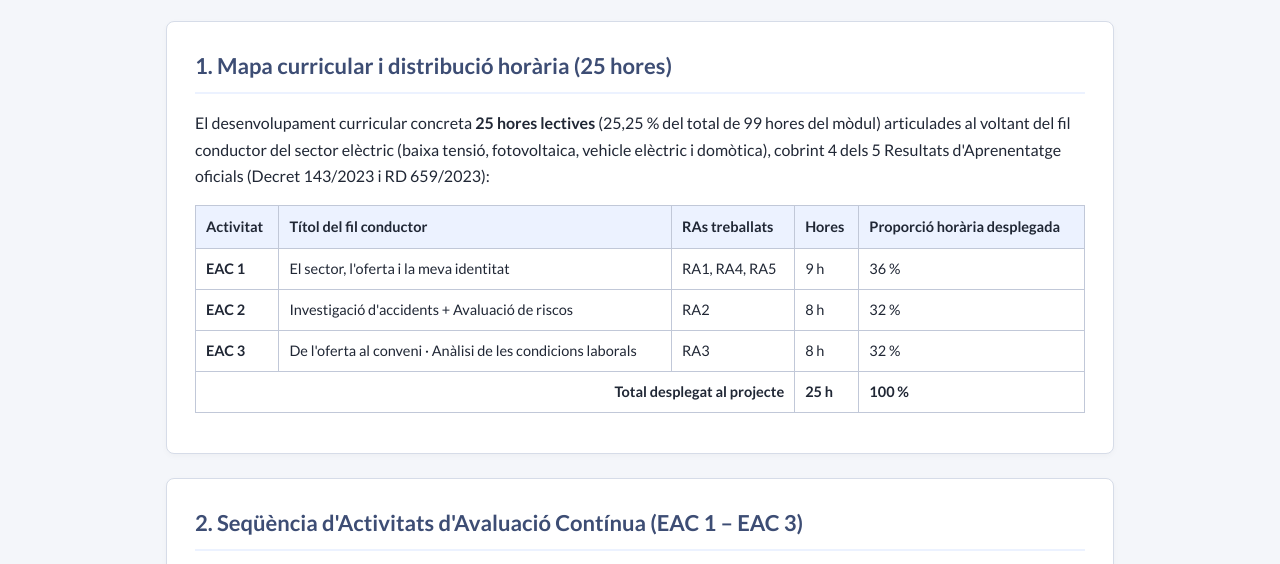
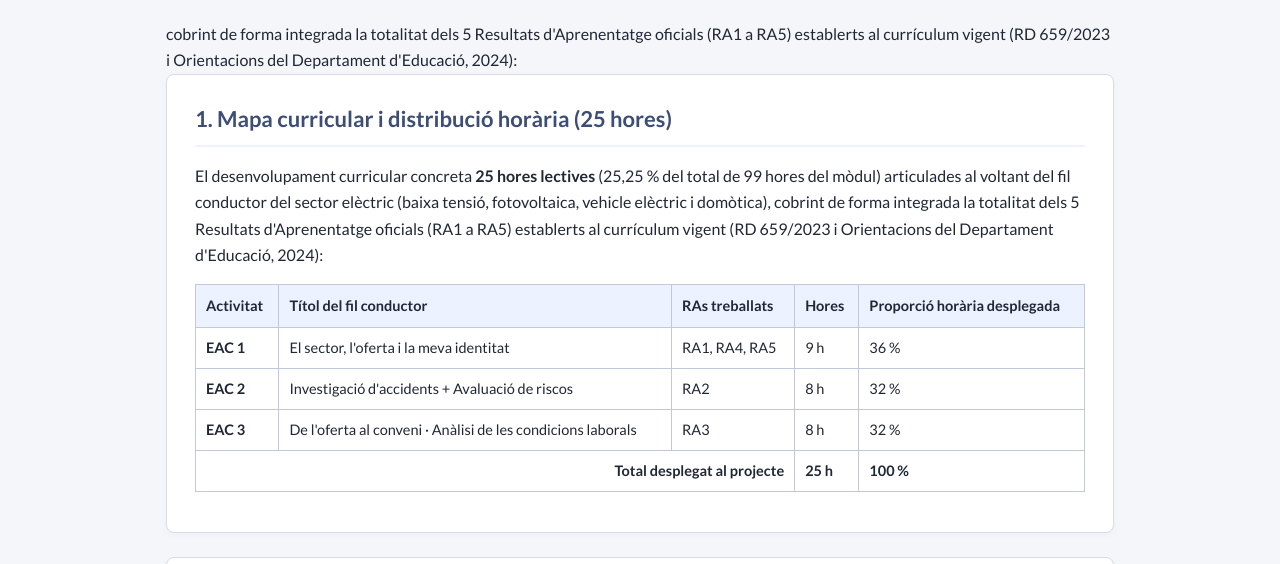
Before and after one commit to dizquie4-sys/projecte-ipo-i, a plain HTML site: page repo_final/part2/index.html in a window 1280 px wide. Shown: the part 213-777 px from the top of the page. Drawn offline with Linux system fonts and the light colour scheme.

Commit message:
Update index.html

```diff
--- a/repo_final/part2/index.html
+++ b/repo_final/part2/index.html
@@ -223,10 +223,10 @@
     </div>
   </header>
 
-  <!-- TAULA RESUM DE DISTRIBUCIÓ HORÀRIA I RAs -->
+  <!-- TAULA RESUM DE DISTRIBUCIÓ HORÀRIA I RAs -->cobrint de forma integrada la totalitat dels 5 Resultats d'Aprenentatge oficials (RA1 a RA5) establerts al currículum vigent (RD 659/2023 i Orientacions del Departament d'Educació, 2024):
   <section class="section-card">
     <h2>1. Mapa curricular i distribució horària (25 hores)</h2>
-    <p>El desenvolupament curricular concreta <strong>25 hores lectives</strong> (25,25 % del total de 99 hores del mòdul) articulades al voltant del fil conductor del sector elèctric (baixa tensió, fotovoltaica, vehicle elèctric i domòtica), cobrint 4 dels 5 Resultats d'Aprenentatge oficials (Decret 143/2023 i RD 659/2023):</p>
+    <p>El desenvolupament curricular concreta <strong>25 hores lectives</strong> (25,25 % del total de 99 hores del mòdul) articulades al voltant del fil conductor del sector elèctric (baixa tensió, fotovoltaica, vehicle elèctric i domòtica), cobrint de forma integrada la totalitat dels 5 Resultats d'Aprenentatge oficials (RA1 a RA5) establerts al currículum vigent (RD 659/2023 i Orientacions del Departament d'Educació, 2024):</p>
     <table>
       <thead>
         <tr>
```
